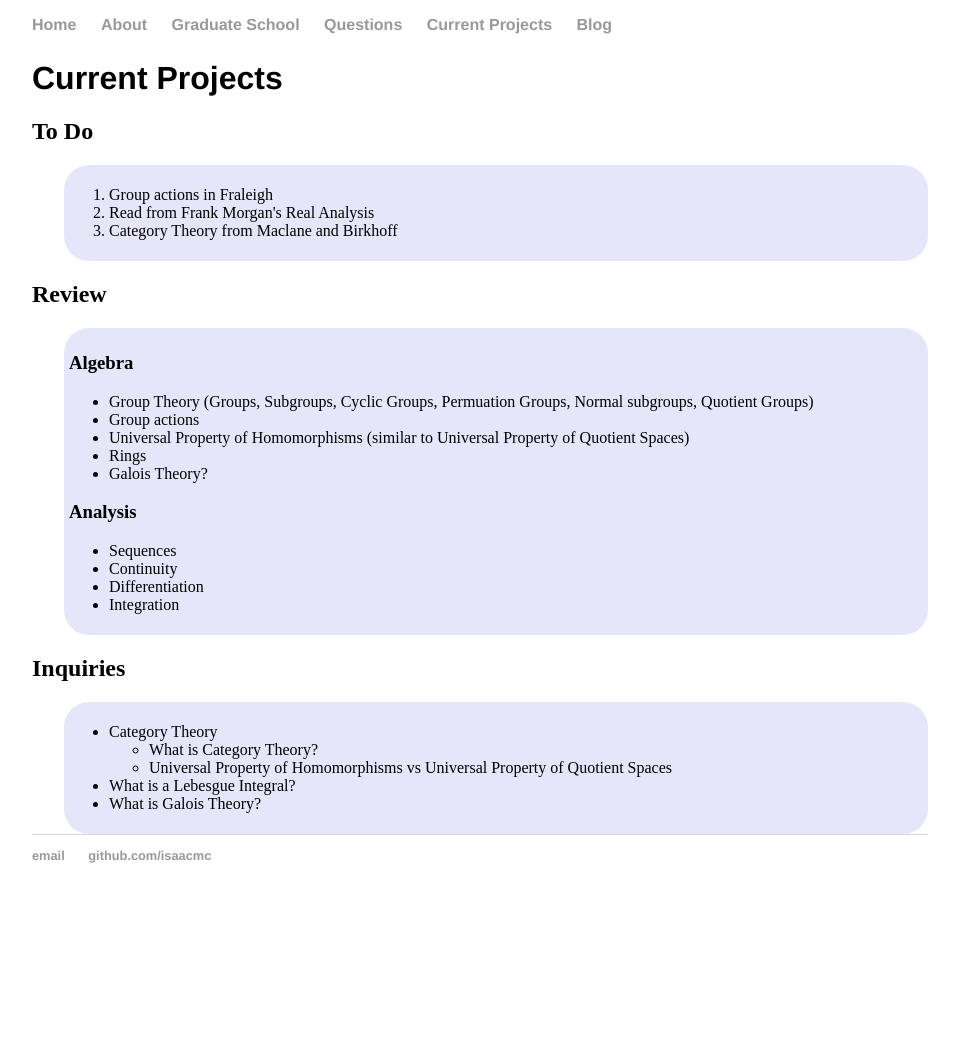
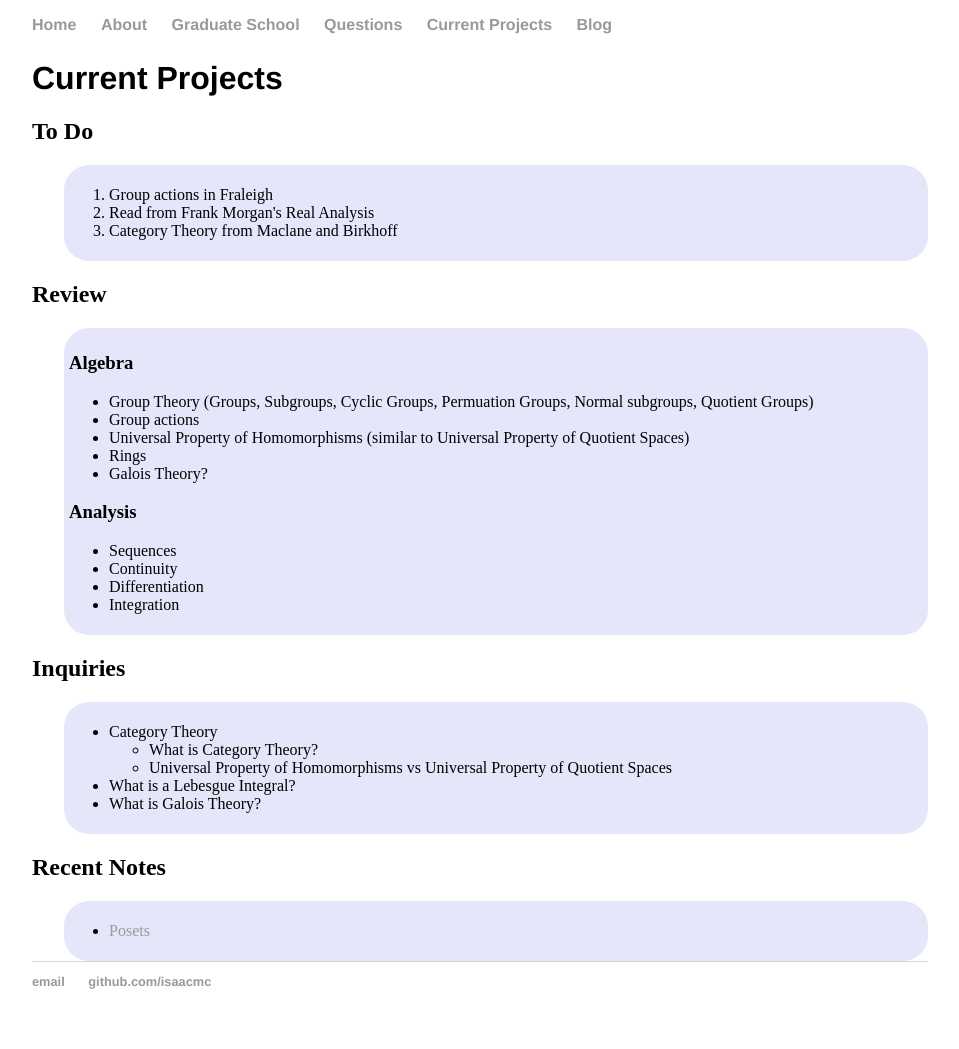
Before and after one commit to isundberg/isaacmc.github.io, a Jekyll site: the page built from projects/index.html, in a window 1280 px wide. Shown: the whole page, without its empty margins (160-1119 px from the left). Built offline with Jekyll 4.4.1, drawn with Linux system fonts in a browser that asks for light colours; before the commit the page ends 923 px from its top, so only the background shows below that.

Commit message:
Update index.html

```diff
--- a/projects/index.html
+++ b/projects/index.html
@@ -45,3 +45,10 @@ title: Current Projects
 		  <li>What is Galois Theory?</li>
 		</ul>
 	</div>
+
+	<h2 id="project-title">Recent Notes</h2>
+	<div id="project">
+		<ul>
+			<li><a href="/pdfs/Analysis Notes (Summer 2016).pdf">Posets</a></li>
+		</ul>
+	</div>
```
